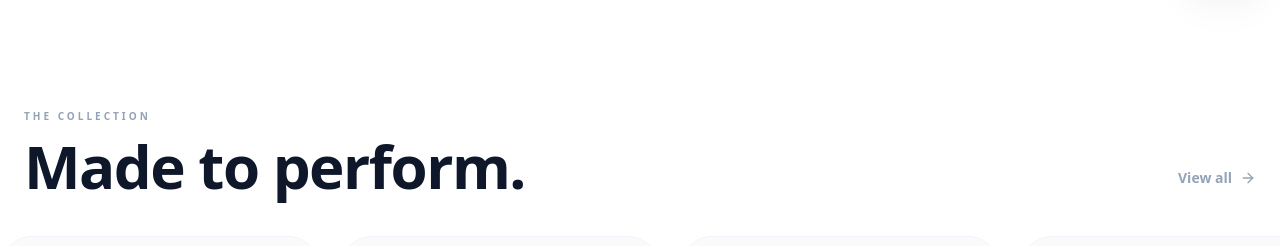
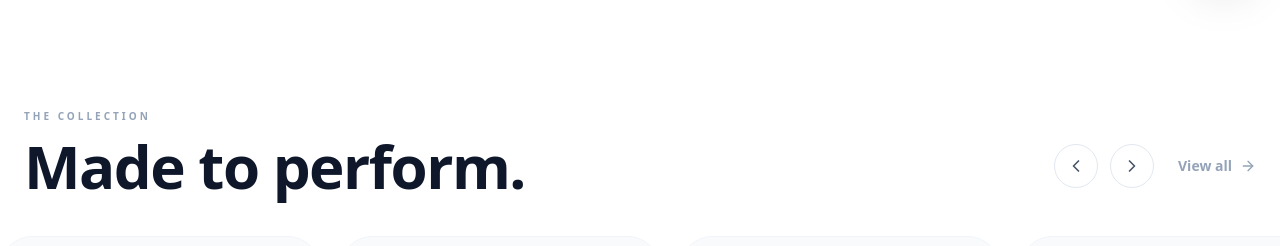
Before and after one commit to AnthonyN799/second-website, a React (Vite) app: page / in a window 1280 px wide. Shown: the part 803-1049 px from the top of the page. Built offline with nearby package versions, Linux system fonts and the light colour scheme.

Commit message:
Update HomePage.jsx

```diff
--- a/src/pages/HomePage.jsx
+++ b/src/pages/HomePage.jsx
@@ -2,7 +2,7 @@ import React, { useState, useEffect, useRef } from 'react';
 import { Link } from 'react-router-dom';
 import {
   ShoppingBag, Building2, ArrowRight, Leaf, ShieldCheck,
-  Wind, Heart, Users, Zap, Star
+  Wind, Heart, Users, Zap, Star, ChevronLeft, ChevronRight
 } from 'lucide-react';
 import { shopItems, heroSlides } from '../data/products';
 import ProductIcon from '../components/ProductIcon';
@@ -80,6 +80,13 @@ export default function HomePage() {
     if (!el) return;
     const progress = el.scrollLeft / (el.scrollWidth - el.clientWidth);
     setScrollProgress(progress);
+  };
+
+  const scrollCarousel = (direction) => {
+    const el = carouselRef.current;
+    if (!el) return;
+    const cardWidth = window.innerWidth >= 768 ? 340 : 300; // card + gap
+    el.scrollBy({ left: direction * cardWidth, behavior: 'smooth' });
   };
 
   return (
@@ -185,9 +192,25 @@ export default function HomePage() {
                 <span className="text-[10px] font-bold uppercase tracking-[0.3em] text-slate-400 block mb-3">The Collection</span>
                 <h2 className="text-4xl md:text-6xl font-black tracking-tight">Made to perform.</h2>
               </div>
-              <Link to="/shop" className="hidden md:flex items-center gap-2 text-sm font-bold text-slate-400 hover:text-slate-900 transition-colors pb-2">
-                View all <ArrowRight className="w-4 h-4" />
-              </Link>
+              <div className="flex items-center gap-3 pb-2">
+                <button
+                  onClick={() => scrollCarousel(-1)}
+                  className="w-11 h-11 rounded-full border border-slate-200 flex items-center justify-center hover:bg-slate-100 hover:border-slate-300 transition-all active:scale-95"
+                  aria-label="Scroll left"
+                >
+                  <ChevronLeft className="w-5 h-5 text-slate-600" />
+                </button>
+                <button
+                  onClick={() => scrollCarousel(1)}
+                  className="w-11 h-11 rounded-full border border-slate-200 flex items-center justify-center hover:bg-slate-100 hover:border-slate-300 transition-all active:scale-95"
+                  aria-label="Scroll right"
+                >
+                  <ChevronRight className="w-5 h-5 text-slate-600" />
+                </button>
+                <Link to="/shop" className="hidden md:flex items-center gap-2 text-sm font-bold text-slate-400 hover:text-slate-900 transition-colors ml-3">
+                  View all <ArrowRight className="w-4 h-4" />
+                </Link>
+              </div>
             </div>
           </Reveal>
         </div>
```
